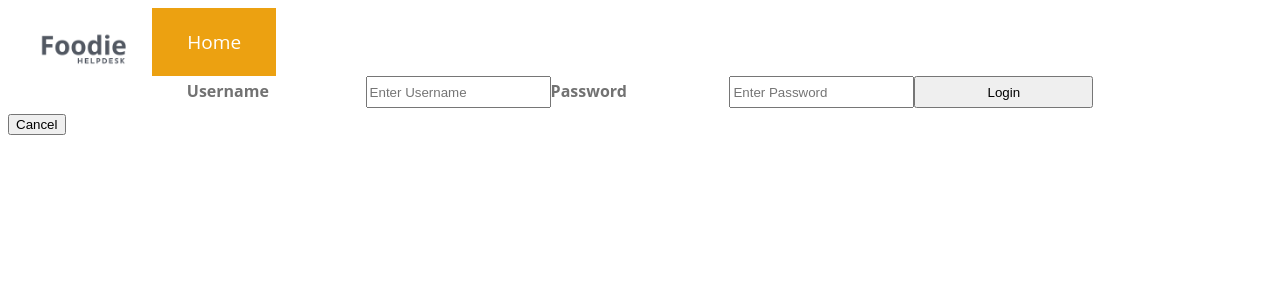
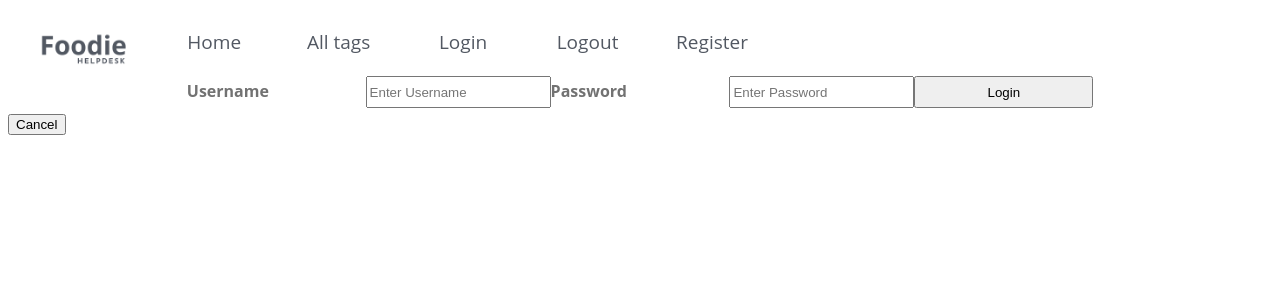
Before and after one commit to michal-bed/ask-mate-foodie, a Flask app: page /login in a window 1280 px wide. Shown: the top 300 px of the page. Run offline with Flask 2, Linux system fonts and the light colour scheme; some libraries are stand-ins or nearby versions.

Commit message:
add links to htmls

```diff
--- a/server.py
+++ b/server.py
@@ -400,5 +400,11 @@ def logout():
     return render_template('login.html', message='You are logged out')
 
 
+@app.route('/users', methods=["GET"])
+# @session_common.require_login
+def all_users():
+    return render_template('all_users.html')
+
+
 if __name__ == "__main__":
     app.run(debug=True)
--- a/templates/add_answer.html
+++ b/templates/add_answer.html
@@ -10,8 +10,10 @@
 			</a>
 
 			<a  href="{{ url_for('list_main_page') }}">Home</a>
-
             <a  href="{{ url_for('display_all_tags') }}">All tags</a>
+			<a  href="/login">Login</a>
+			<a  href="/logout">Logout</a>
+			<a  href="/register">Register</a>
 </div>
 </header>
 	<div class="wrapp-around">
--- a/templates/add_comment.html
+++ b/templates/add_comment.html
@@ -10,8 +10,10 @@
 			</a>
 
 			<a  href="{{ url_for('list_main_page') }}">Home</a>
-
             <a  href="{{ url_for('display_all_tags') }}">All tags</a>
+			<a  href="/login">Login</a>
+			<a  href="/logout">Logout</a>
+			<a  href="/register">Register</a>
 </div>
 </header>
 	<div class="wrapp-around">
--- a/templates/add_question.html
+++ b/templates/add_question.html
@@ -9,9 +9,11 @@
     <img id="logotopbar" alt="Foodie Helpdesk Logo" src="{{ url_for('static', filename='Pictures/chefer-1.png') }}">
 			</a>
 
-			<a  href="{{ url_for('list_main_page') }}">Home</a>
-
+			<<a  href="{{ url_for('list_main_page') }}">Home</a>
             <a  href="{{ url_for('display_all_tags') }}">All tags</a>
+			<a  href="/login">Login</a>
+			<a  href="/logout">Logout</a>
+			<a  href="/register">Register</a>
 </div>
 </header>
 	<div class="wrapp-around">
--- a/templates/add_tag.html
+++ b/templates/add_tag.html
@@ -10,8 +10,10 @@
 			</a>
 
 			<a  href="{{ url_for('list_main_page') }}">Home</a>
-
             <a  href="{{ url_for('display_all_tags') }}">All tags</a>
+			<a  href="/login">Login</a>
+			<a  href="/logout">Logout</a>
+			<a  href="/register">Register</a>
 </div>
 </header>
     {% if redirect_to is not defined %}
--- a/templates/answer.html
+++ b/templates/answer.html
@@ -11,8 +11,10 @@
 			</a>
 
 			<a  href="{{ url_for('list_main_page') }}">Home</a>
-
             <a  href="{{ url_for('display_all_tags') }}">All tags</a>
+			<a  href="/login">Login</a>
+			<a  href="/logout">Logout</a>
+			<a  href="/register">Register</a>
 </div>
 </header>
 
--- a/templates/list.html
+++ b/templates/list.html
@@ -21,7 +21,6 @@
 			</a>
 
 			<a class="active" href="{{ url_for('list_main_page') }}">Home</a>
-
             <a  href="{{ url_for('display_all_tags') }}">All tags</a>
 			<a  href="/login">Login</a>
 			<a  href="/logout">Logout</a>
--- a/templates/login.html
+++ b/templates/login.html
@@ -9,7 +9,11 @@
     <img id="logotopbar" alt="Foodie Helpdesk Logo" src="{{ url_for('static', filename='Pictures/chefer-1.png') }}">
 			</a>
 
-			<a class="active" href="{{ url_for('list_main_page') }}">Home</a>
+			<a  href="{{ url_for('list_main_page') }}">Home</a>
+            <a  href="{{ url_for('display_all_tags') }}">All tags</a>
+			<a  href="/login">Login</a>
+			<a  href="/logout">Logout</a>
+			<a  href="/register">Register</a>
 </div>
 </header>
 <div>
--- a/templates/question.html
+++ b/templates/question.html
@@ -10,8 +10,10 @@
 			</a>
 
 			<a  href="{{ url_for('list_main_page') }}">Home</a>
-
             <a  href="{{ url_for('display_all_tags') }}">All tags</a>
+			<a  href="/login">Login</a>
+			<a  href="/logout">Logout</a>
+			<a  href="/register">Register</a>
 </div>
 </header>
 
--- a/templates/question_with_comments.html
+++ b/templates/question_with_comments.html
@@ -10,8 +10,10 @@
 			</a>
 
 			<a  href="{{ url_for('list_main_page') }}">Home</a>
-
             <a  href="{{ url_for('display_all_tags') }}">All tags</a>
+			<a  href="/login">Login</a>
+			<a  href="/logout">Logout</a>
+			<a  href="/register">Register</a>
 </div>
 </header>
 
--- a/templates/register.html
+++ b/templates/register.html
@@ -10,6 +10,10 @@
 			</a>
 
 			<a  href="{{ url_for('list_main_page') }}">Home</a>
+            <a  href="{{ url_for('display_all_tags') }}">All tags</a>
+			<a  href="/login">Login</a>
+			<a  href="/logout">Logout</a>
+			<a  href="/register">Register</a>
 </div>
     <div>
         <form action="/register" method="post">
--- a/templates/user_page.html
+++ b/templates/user_page.html
@@ -12,7 +12,11 @@
     <img id="logotopbar" alt="Foodie Helpdesk Logo" src="{{ url_for('static', filename='Pictures/chefer-1.png') }}">
 			</a>
 
-			<a class="active" href="{{ url_for('list_main_page') }}">Home</a>
+			<a  href="{{ url_for('list_main_page') }}">Home</a>
+            <a  href="{{ url_for('display_all_tags') }}">All tags</a>
+			<a  href="/login">Login</a>
+			<a  href="/logout">Logout</a>
+			<a  href="/register">Register</a>
 </div>
 </header>
 <body>
```
Also changed, not shown: templates/all_users.html (added, +21 -0 lines).
